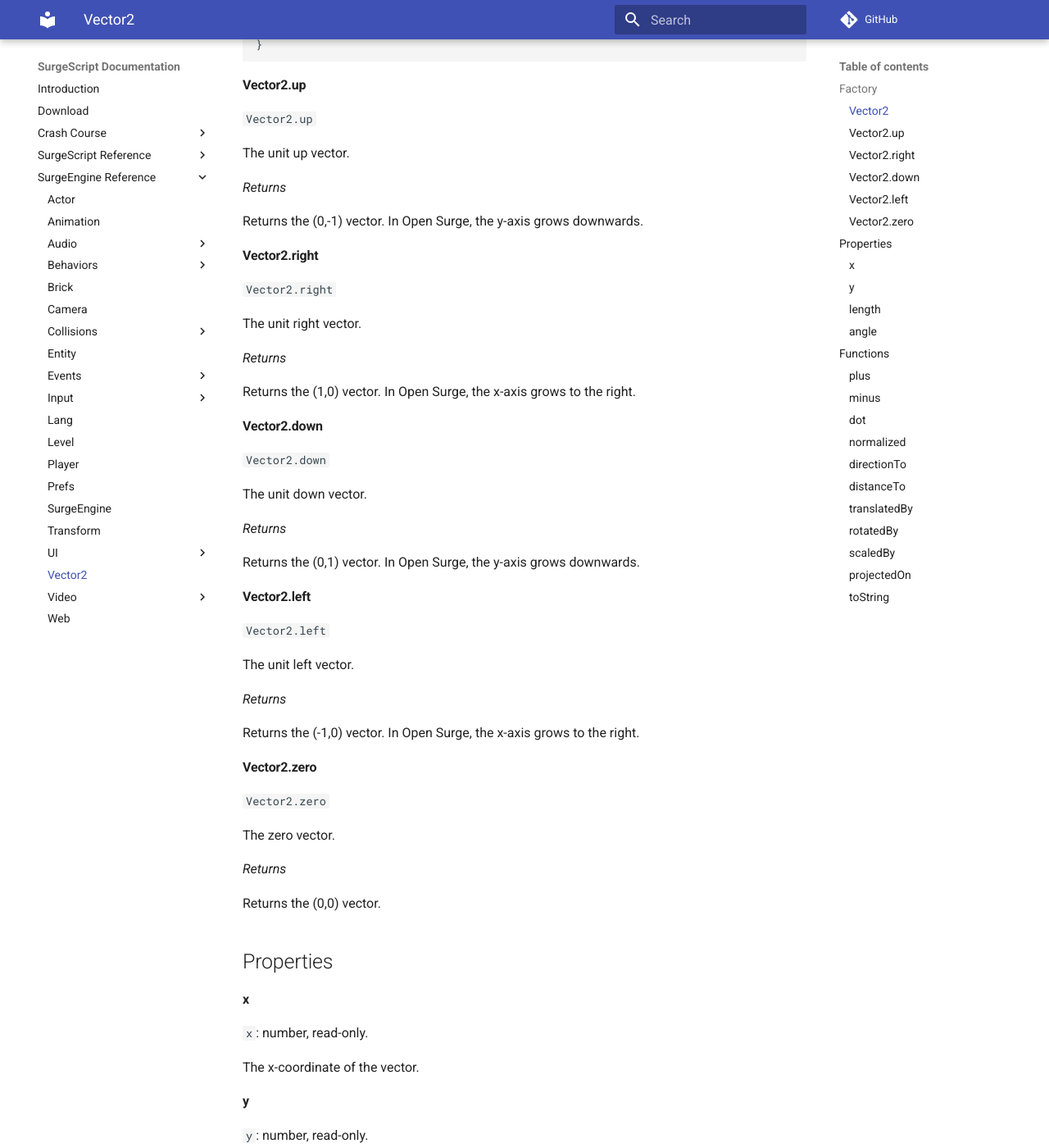
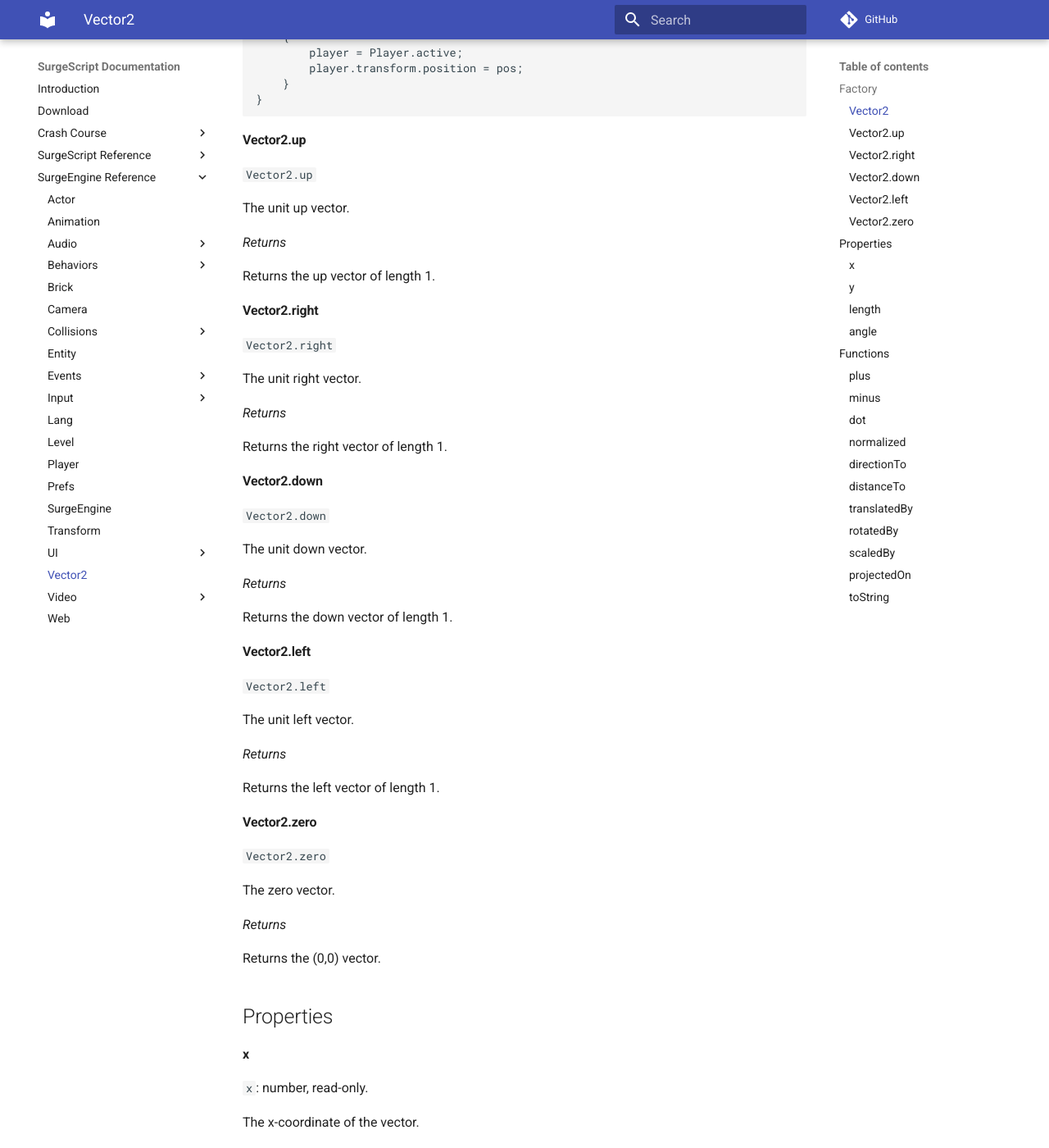
Before and after one commit to alemart/surgescript, an MkDocs documentation site: the page built from docs/engine/vector2.md, in a window 1280 px wide and 1400 px high, scrolled down 1285 px. Shown: the whole window at 82% size. Built offline with MkDocs 1.6.1 and Material for MkDocs 9.7.7, drawn with Linux system fonts in a browser that asks for light colours; comment, search, counter and statistics services are not loaded; some of the changed text lies outside the part shown.

Commit message:
Small changes

````diff
--- a/docs/engine/vector2.md
+++ b/docs/engine/vector2.md
@@ -20,6 +20,8 @@
 v = player.transform.position.translatedBy(5,0); // a vector
 ...
 ```
+
+*Note:* In Open Surge, the x-axis grows to the right of the screen and the y-axis grows downwards, as in many other 2D games and software.
 
 Factory
 -------
@@ -65,7 +67,7 @@
 
 *Returns*
 
-Returns the (0,-1) vector. In Open Surge, the y-axis grows downwards.
+Returns the up vector of length 1.
 
 #### Vector2.right
 
@@ -75,7 +77,7 @@
 
 *Returns*
 
-Returns the (1,0) vector. In Open Surge, the x-axis grows to the right.
+Returns the right vector of length 1.
 
 #### Vector2.down
 
@@ -85,7 +87,7 @@
 
 *Returns*
 
-Returns the (0,1) vector. In Open Surge, the y-axis grows downwards.
+Returns the down vector of length 1.
 
 #### Vector2.left
 
@@ -95,7 +97,7 @@
 
 *Returns*
 
-Returns the (-1,0) vector. In Open Surge, the x-axis grows to the right.
+Returns the left vector of length 1.
 
 #### Vector2.zero
 
````
Also changed, not shown: docs/engine/player.md (+5 -5 lines).
